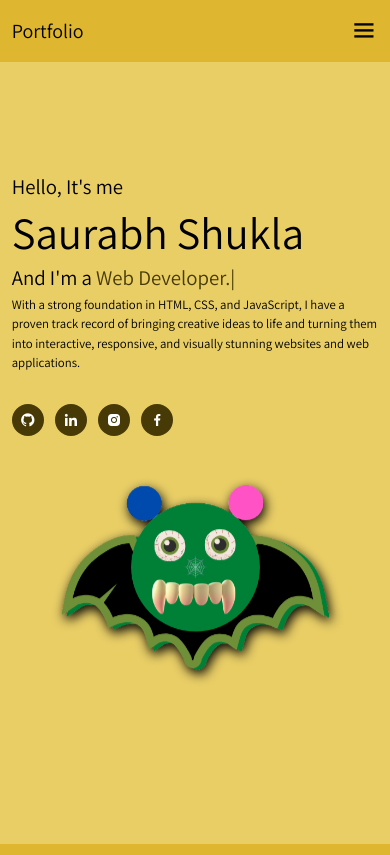
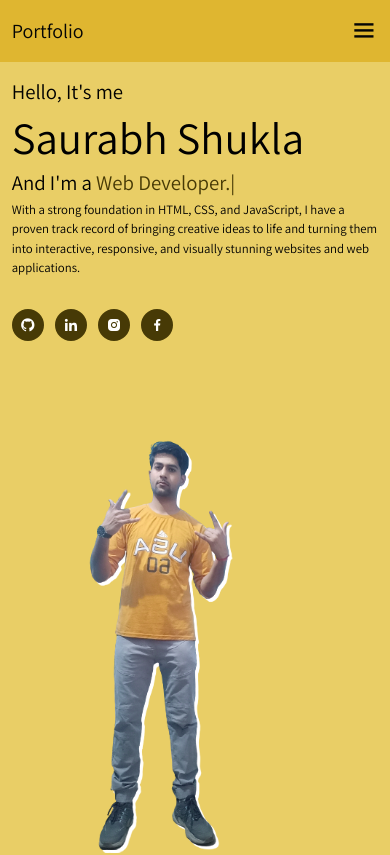
Before and after one commit to Sam-Tennyson/portfolio, a React (Vite) app: page / in a window 390 px wide. Shown: the top 855 px of the page. Built offline with nearby package versions, Linux system fonts and the light colour scheme.

Commit message:
add-image

```diff
--- a/src/index.css
+++ b/src/index.css
@@ -142,9 +142,12 @@ a {
 }
 
 .profile-image img{
-	width: 35vw;
-	animation: moveimage 4s ease-in-out infinite;
-	filter: drop-shadow(2px 4px 6px black);
+    width: 35vw;
+    /* animation: moveimage 4s ease-in-out infinite; */
+    filter: drop-shadow(3px 3px 0px #fff);
+    height: 45rem;
+    object-fit: cover;
+    object-position: top;
 }
 
 @keyframes moveimage {
@@ -181,6 +184,9 @@ a {
 	html {
 		font-size: 55%;
 	}
+	.profile-image img {
+		height: 40rem;
+	}
 }
 
 @media (max-width: 991px) {
@@ -203,6 +209,9 @@ a {
 	.portfolio {
 		padding-bottom: 7rem;
 	}
+	.profile-image img {
+		height: 35rem;
+	}
 }
 
 @media (max-width: 768px) {
@@ -213,6 +222,7 @@ a {
 
 	.profile-image img{
 		width: 70vw;
+		height: 45rem;
 	}
 
 	.navbar {
@@ -263,10 +273,15 @@ a {
 		font-size: 50%;
 		background: red;
 	}
+	.profile-image img{
+		width: 70vw;
+		height: 100%;
+	}
 }
 
 @media (max-width: 365px) {
-	.profile-image img {
-		width: 90vw;
+	.profile-image img{
+		width: 70vw;
+		height: 40rem;
 	}
 }
--- a/src/shared/Images.jsx
+++ b/src/shared/Images.jsx
@@ -2,10 +2,11 @@ import testImage from  "../assets/react.svg"
 import portFolio_1 from  "../assets/portfolio_1.png"
 import portFolio_2 from  "../assets/portfolio_2.png"
 import portFolio_3 from  "../assets/portfolio_3.png"
-import portfolio_user_image from "../assets/portfolio_1.png"
+// import portfolio_user_image from "../assets/portfolio_1.png"
 // import portfolio_user_image from "../assets/my-pic-pro.png"
 // import portfolio_user_image from "../assets/my-pic-pro-1.png"
 // import portfolio_user_image from "../assets/my-pic-pro-2.png"
+import portfolio_user_image from "../assets/pro_pic_yellow_1.png"
 import arcade from "../assets/arcade.png"
 import movie_browser from "../assets/movie-browser.png"
 import profChat from "../assets/prof_chat.png"
```
Also changed, not shown: src/assets/pro_pic_yellow.png (added), src/assets/pro_pic_yellow_1.png (added).
